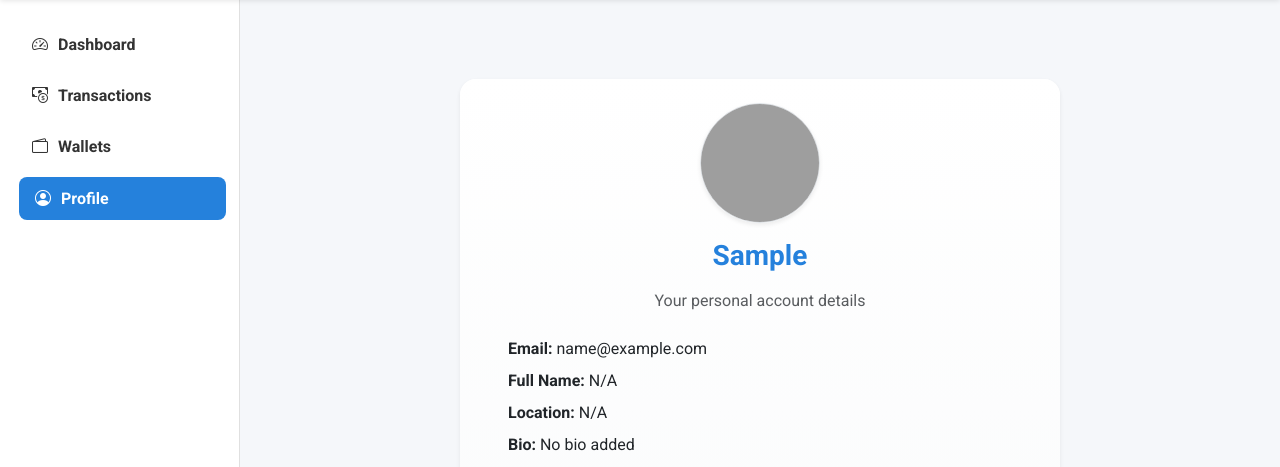
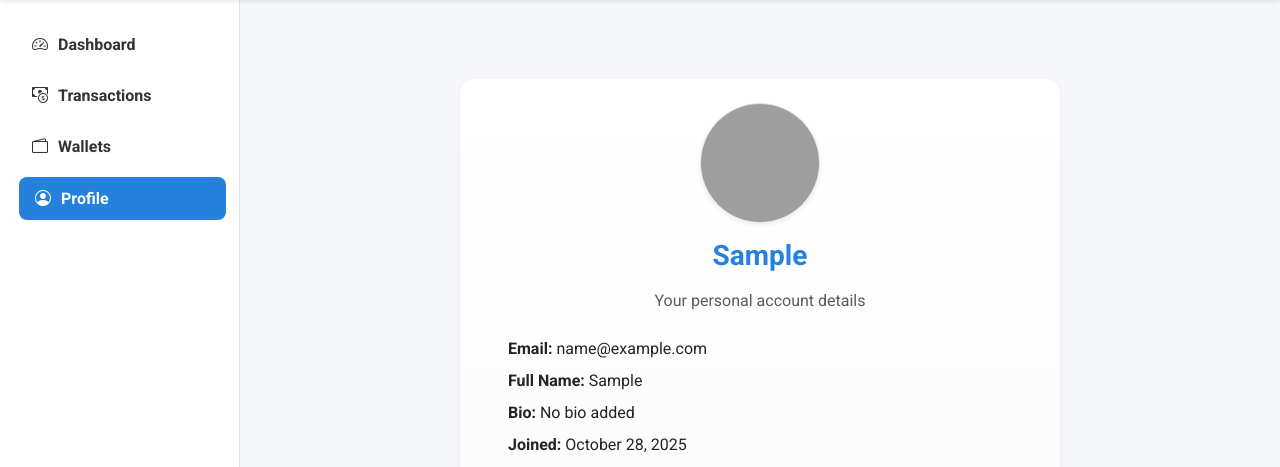
Before and after one commit to Ahmedarain111/ExpenseTracker, a Django app: page /accounts/profile/ in a window 1280 px wide. Shown: the part 63-530 px from the top of the page. Run offline with Django 5.2, Linux system fonts and the light colour scheme; the visitor is signed in with stand-in values (Sample User, id 1); data that the repository does not hold is empty; some libraries are stand-ins or nearby versions; grey boxes are pictures that could not be loaded.

Commit message:
Remove extra fields

```diff
--- a/accounts/templates/accounts/profile.html
+++ b/accounts/templates/accounts/profile.html
@@ -19,8 +19,7 @@
 
             <div class="text-start px-4">
                 <p class="mb-2"><strong>Email:</strong> {{ user.email|default:"N/A" }}</p>
-                <p class="mb-2"><strong>Full Name:</strong> {{ user.userprofile.full_name|default:"N/A" }}</p>
-                <p class="mb-2"><strong>Location:</strong> {{ user.userprofile.location|default:"N/A" }}</p>
+                <p class="mb-2"><strong>Full Name:</strong> {{ user.username|default:"N/A"|capfirst }}</p>
                 <p class="mb-2"><strong>Bio:</strong> {{ user.userprofile.bio|default:"No bio added" }}</p>
                 <p class="mb-2"><strong>Joined:</strong> {{ user.date_joined|date:"F j, Y" }}</p>
                 <p class="mb-2"><strong>Last Login:</strong> {{ user.last_login|date:"F j, Y, g:i a" }}</p>
@@ -28,7 +27,6 @@
 
             <hr class="my-4">
 
-            <!-- Stats -->
             <div class="row text-center mb-4">
                 <div class="col">
                     <div class="p-3 bg-light rounded shadow-sm">
```
